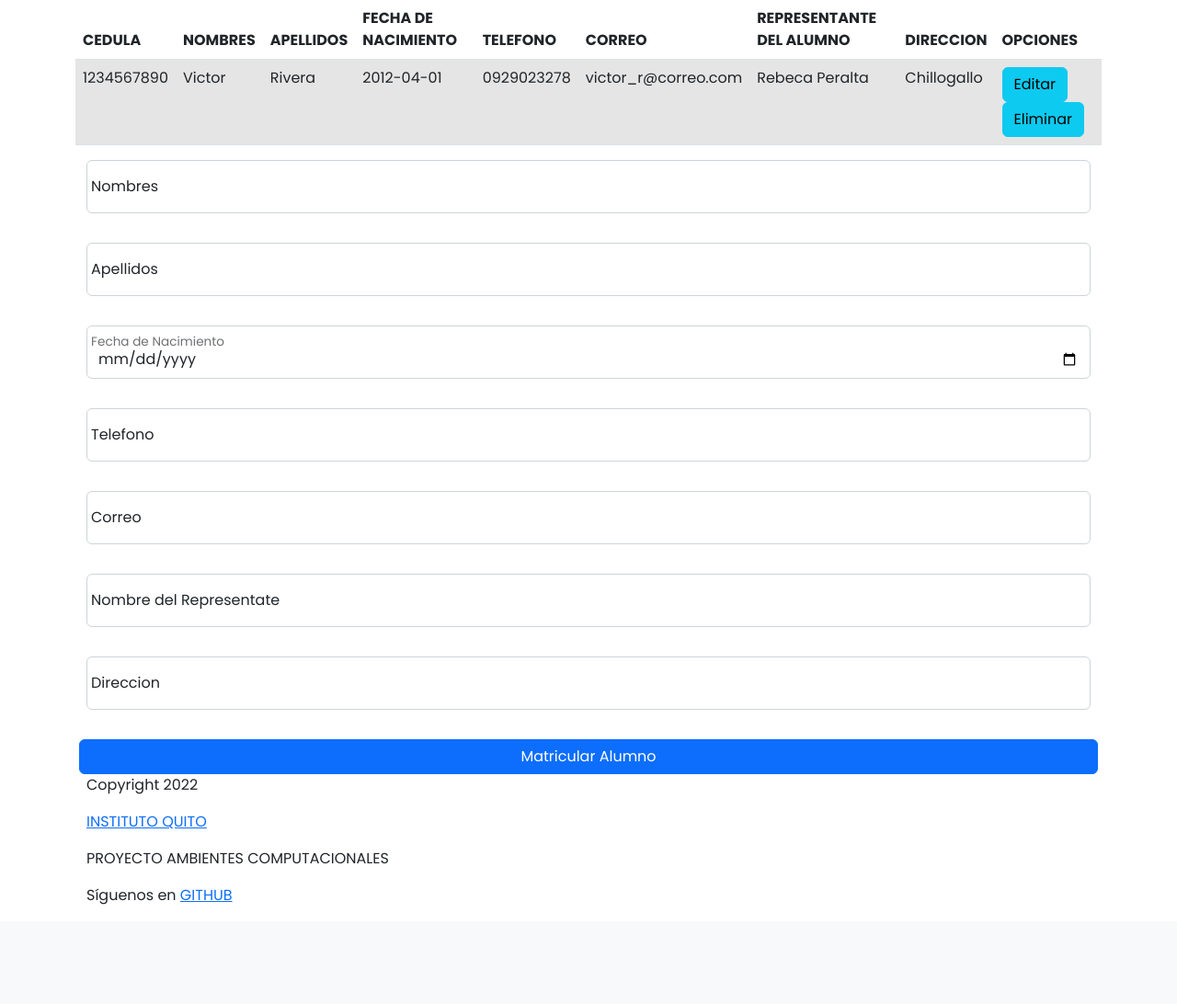
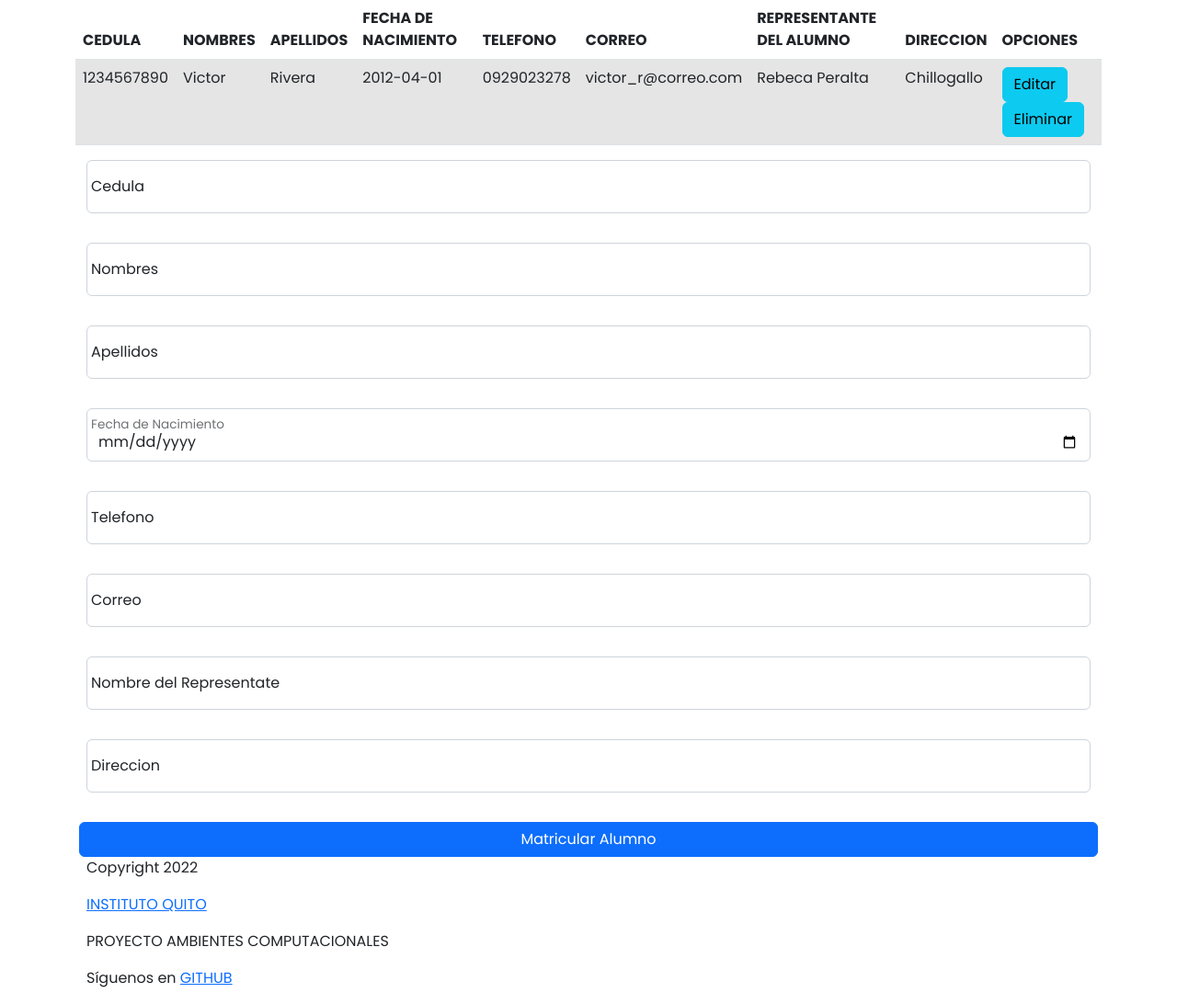
Before and after one commit to libreriavict/practischool, a PHP site: page / in a window 1280 px wide. Shown: the part 56-1148 px from the top of the page at 92% size. Before the commit the page ends 1040 px from the top, so only its background shows below. Run offline with PHP 8.4, Linux system fonts and the light colour scheme; data comes from the database, SQL or seed files in the repository.

Commit message:
cambiando errores

```diff
--- a/index.php
+++ b/index.php
@@ -118,38 +118,42 @@ $estudiante = "SELECT * FROM tbl_estudiante";
         <div class="container">
 
             <form action="insertar.php" method="POST" class="row g-3 needs-validation">
+                <div class="form-floating mb-3">
+                    <input type="text" class="form-control" id="estCedula" placeholder="Nombres">
+                    <label for="floatingInput">Cedula</label>
+                </div>
 
                 <div class="form-floating mb-3">
-                    <input type="text" class="form-control" id="Nombres" placeholder="Nombres">
+                    <input type="text" class="form-control" id="estNombres" placeholder="Nombres">
                     <label for="floatingInput">Nombres</label>
                 </div>
 
                 <div class="form-floating mb-3">
-                    <input type="text" class="form-control" id="Apellidos" placeholder="Apellidos">
+                    <input type="text" class="form-control" id="estApellidos" placeholder="Apellidos">
                     <label for="floatingInput">Apellidos</label>
                 </div>
 
                 <div class="form-floating mb-3">
-                    <input type="date" class="form-control" id="Fecha" placeholder="Fecha">
+                    <input type="date" class="form-control" id="estFechaNacimiento" placeholder="Fecha">
                     <label for="floatingInput">Fecha de Nacimiento</label>
                 </div>
 
                 <div class="form-floating mb-3">
-                    <input type="text" class="form-control" id="Telefono" placeholder="Telefono">
+                    <input type="text" class="form-control" id="estTelefono" placeholder="Telefono">
                     <label for="floatingInput">Telefono</label>
                 </div>
                 <div class="form-floating mb-3">
-                    <input type="email" class="form-control" id="Correo" placeholder="name@example.com">
+                    <input type="email" class="form-control" id="estCorreo" placeholder="name@example.com">
                     <label for="floatingInput">Correo</label>
                 </div>
 
                 <div class="form-floating mb-3">
-                    <input type="text" class="form-control" id="Representate" placeholder="Representate">
+                    <input type="text" class="form-control" id="estRepresentatePadres" placeholder="Representate">
                     <label for="floatingInput">Nombre del Representate</label>
                 </div>
 
                 <div class="form-floating mb-3">
-                    <input type="text" class="form-control" id="Direccion" placeholder="Direccion">
+                    <input type="text" class="form-control" id="estDireccion" placeholder="Direccion">
                     <label for="floatingInput">Direccion</label>
                 </div>
 
--- a/insertar.php
+++ b/insertar.php
@@ -12,7 +12,7 @@ $estCorreo=$_POST['estCorreo'];
 $estRepresentantePadres=$_POST['estRepresentantePadres'];
 $estDireccion=$_POST['estDireccion'];
 //codigo sql
-$sql="INSERT INTO db_practischool VALUES ('$estCedula','$estNombres','$estApellidos','$estFechaNacimiento','$estTelefono','$estCorreo','$estRepresentantePadres','$estDireccion')";
+$sql="INSERT INTO tbl_estudiante VALUES ('$estCedula','$estNombres','$estApellidos','$estFechaNacimiento','$estTelefono','$estCorreo','$estRepresentantePadres','$estDireccion')";
 $query=mysqli_query($con,$sql);
 if($query){
     Header("Location:index.php");
```
